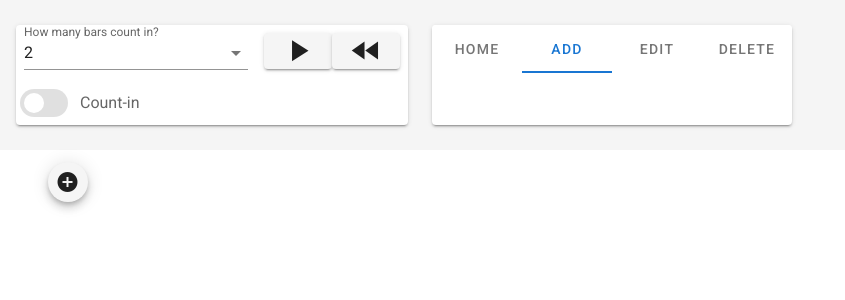
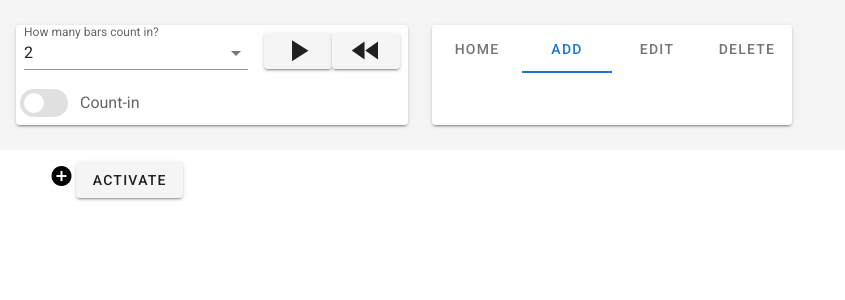
Before and after one commit to duncantaylor85/metronome_app, a Vue app: page / in a window 1280 px wide. Shown: the top 300 px of the page, without its empty margins (0-845 px from the left). Built offline with nearby package versions, Linux system fonts and the light colour scheme.

Commit message:
backing up changes

```diff
--- a/src/components/MusicRendering.vue
+++ b/src/components/MusicRendering.vue
@@ -2,9 +2,10 @@
   <div class="music-renderer">
     <v-container>
       <v-row class="d-flex flex-wrap">
-        <v-btn @click="subButtonStatus.noBarsBehaviour" small fab v-if="barCount == 0 && subButtonStatus.noBarsBehaviour"
+        <v-btn :class="{ plusButton: plusButtonBeat }" color="black" @click="subButtonStatus.noBarsBehaviour" small icon v-if="barCount == 0 && subButtonStatus.noBarsBehaviour"
           ><v-icon>{{ subButtonStatus.icon }}</v-icon>
         </v-btn>
+        <v-btn @click="activatePlusButtonBeat">Activate</v-btn>
         <v-img v-for="(bar, index) in barCount" :gradient="gradient[index]" @click="selectBar(bar)" :key="index" class="mb-7" max-width="177" src="@/assets/singlebar.jpg"
           ><span class="ml-1 my-0 font-weight-bold">
             {{ getTimeSigNumeratorOf(bar) }}
@@ -14,7 +15,7 @@
             {{ getTimeSigDenominatorOf(bar) }}
           </p>
 
-          <v-btn class="mt-6 mr-n3" color="white" absolute top right small fab v-if="subButtonStatus.visibility" @click.native="subButtonStatus.executeFunction(bar)"
+          <v-btn class="mt-n5 mr-n5" color="black" absolute top right icon large v-if="subButtonStatus.visibility" @click.native="subButtonStatus.executeFunction(bar)"
             ><v-icon>{{ subButtonStatus.icon }}</v-icon></v-btn
           >
         </v-img>
@@ -29,6 +30,7 @@ export default {
   name: "MusicRendering",
   data() {
     return {
+      plusButtonBeat: false,
       userMark: [],
       gradient: [],
       normalHighlightColour: "rgba(100,115,201,.33), rgba(100,115,201,.33)",
@@ -37,6 +39,13 @@ export default {
     };
   },
   methods: {
+    activatePlusButtonBeat() {
+      this.plusButtonBeat = true;
+      setTimeout(() => {
+        this.plusButtonBeat = false;
+      }, 1400);
+    },
+
     markBar(barNumber) {
       this.userMark.splice(barNumber - 1, 1, true);
     },
@@ -114,3 +123,24 @@ export default {
   props: ["subButtonStatus"],
 };
 </script>
+
+<style scoped>
+/* . {
+  -webkit-transform: scale(2);
+  -moz-transform: scale(2);
+  -o-transform: scale(2);
+  -ms-transform: scale(2);
+  transform: scale(2);
+} */
+.plusButton {
+  animation: scaler 0.7s 2 linear;
+}
+@keyframes scaler {
+  from {
+    transform: scale(1);
+  }
+  to {
+    transform: scale(1.5);
+  }
+}
+</style>
```
